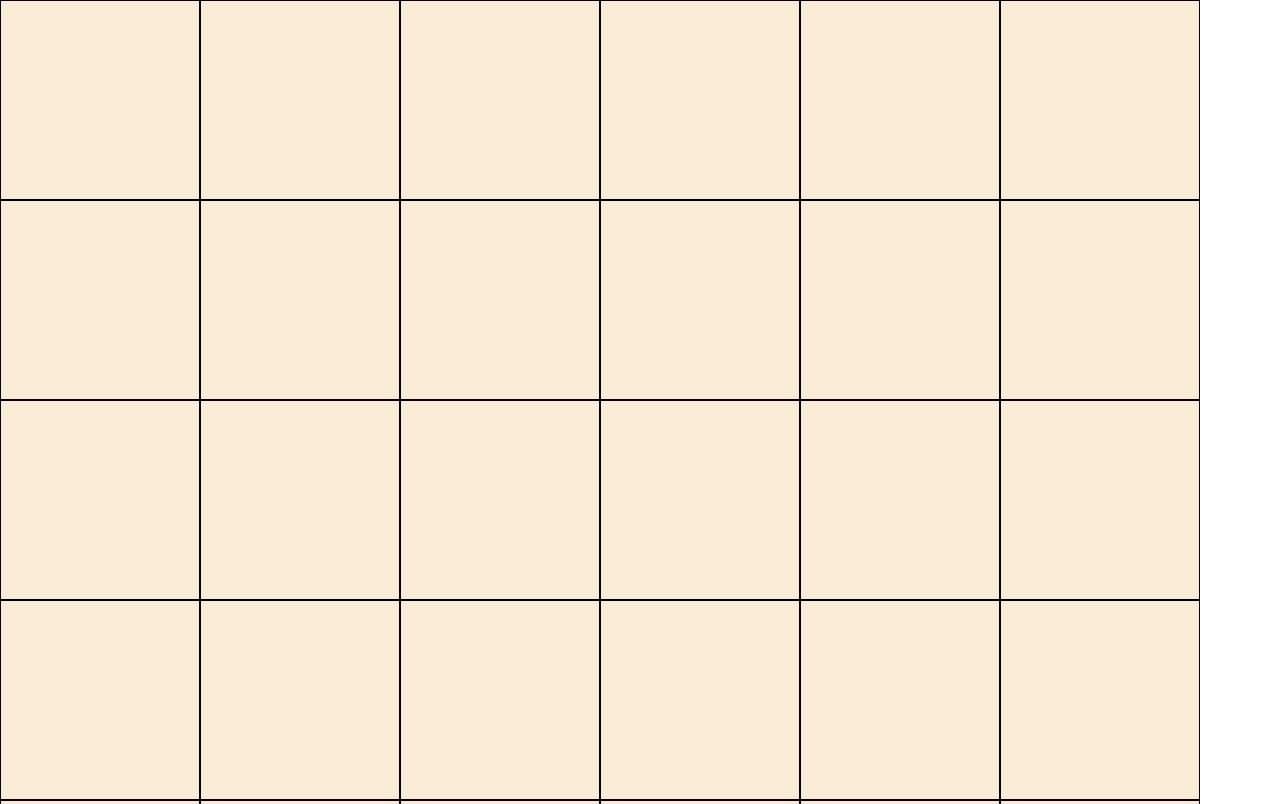
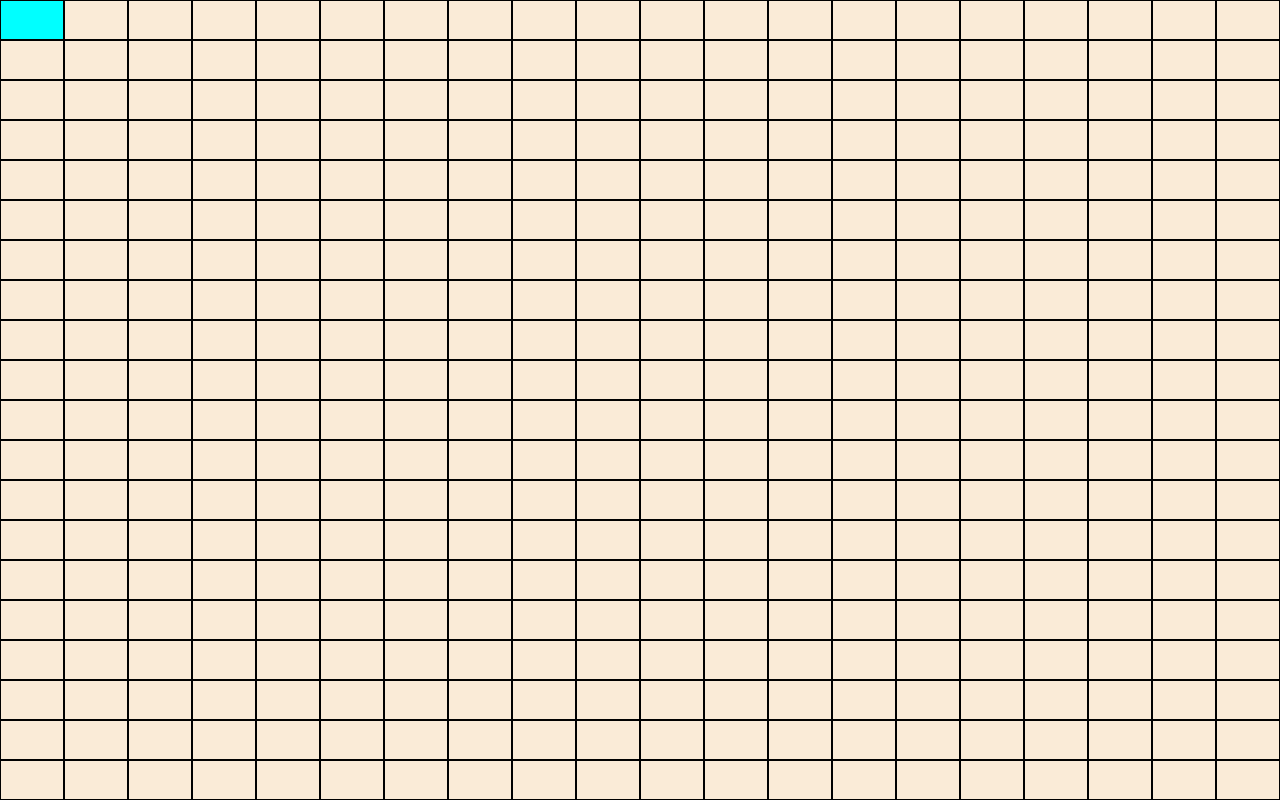
Before and after one commit to kemal-id/odin-etch-a-sketch, a plain HTML site: page index.html in a window 1280 px wide. Shown: the top 804 px of the page. Drawn offline with Linux system fonts and the light colour scheme.

Commit message:
Work out on limiting div by square count

```diff
--- a/etch.js
+++ b/etch.js
@@ -2,7 +2,7 @@ const containerDiv = document.querySelector(".container");
 const squareDiv = document.createElement("div");
 squareDiv.className = "square-div";
 
-let squareCount = 16;
+let squareCount = 20;
 let squareTotal = 0;
 
 while (squareTotal < squareCount * squareCount) {
@@ -10,3 +10,9 @@ while (squareTotal < squareCount * squareCount) {
   containerDiv.appendChild(clonedNode);
   squareTotal++;
 }
+
+const squares = document.querySelectorAll(".square-div");
+console.log(squares);
+squares.forEach(element => {
+  element.setAttribute("style", `flex: 0 0 ${100 / squareCount}%; height: ${100 / squareCount}vh`);
+});
--- a/style.css
+++ b/style.css
@@ -13,11 +13,15 @@ body {
 .container {
   display: flex;
   flex-wrap: wrap;
+  /* aspect-ratio: 1 / 1; */
+  align-content: flex-start;
 }
 
 .square-div {
   background-color: antiquewhite;
-  width: 200px;
-  height: 200px;
   border: 1px solid black;
 }
+
+.square-div:hover {
+  background-color: aqua;
+}
```
